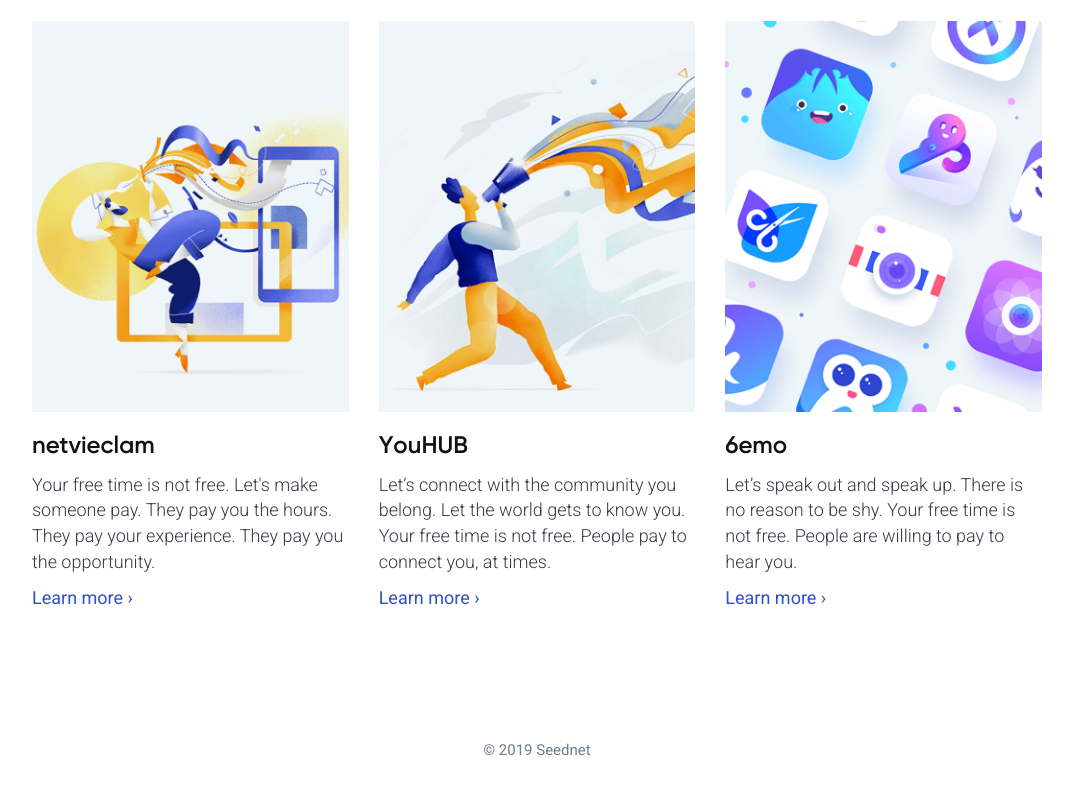
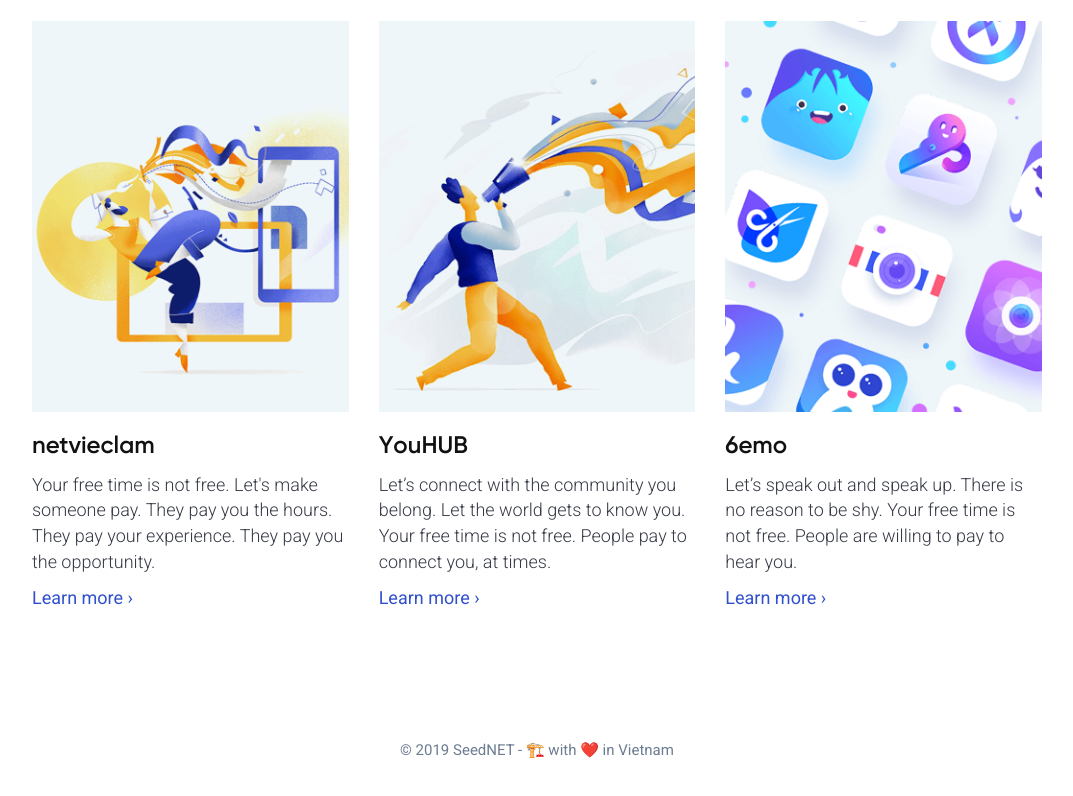
Before and after one commit to seednet-vn/website, a plain HTML site: page index.html in a window 1280 px wide. Shown: the part 1166-1962 px from the top of the page, without its empty margins (103-1176 px from the left). Drawn offline with Linux system fonts and the light colour scheme.

Commit message:
♥👏 update content

```diff
--- a/index.html
+++ b/index.html
@@ -111,7 +111,7 @@
             <div class="container">
                 <div class="row">
                     <div class="col-lg-12">
-                        <p class="text-center">© 2019 Seednet</p>
+                        <p class="text-center">&copy; 2019 SeedNET - 🏗️ with ❤️ in Vietnam</p>
                     </div>
                 </div>
             </div>
```
